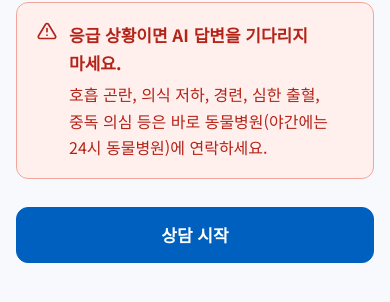
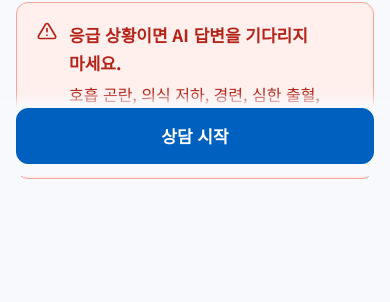
Before and after one commit to wide-bridge/twin-vet-rag, a React (Vite) app in the folder frontend/: page / in a window 390 px wide. Shown: the part 668-970 px from the top of the page. Built offline with nearby package versions, Linux system fonts and the light colour scheme; no server answers.

Commit message:
Start screen: keep the 상담 시작 button pinned at the bottom (it was below the fold on phones)
Co-Authored-By: Claude Opus 5.5 <noreply@anthropic.com>

```diff
--- a/frontend/src/styles.css
+++ b/frontend/src/styles.css
@@ -137,7 +137,13 @@ button.chip:hover { border-color: var(--color-primary); }
 .info-icon { width: 40px; height: 40px; border-radius: 10px; background: var(--color-primary-container); color: var(--color-primary); display: grid; place-items: center; flex: none; }
 .emergency-box { margin-top: 16px; padding: 18px 20px; border: 1px solid #f3a59c; border-radius: var(--radius); background: var(--color-danger-bg); color: var(--color-danger); display: flex; gap: 12px; }
 .emergency-box strong { display: block; font-size: 17px; margin-bottom: 4px; }
-.start-actions { margin-top: 28px; display: flex; flex-direction: column; align-items: stretch; gap: 8px; }
+/* the start button stays on screen while the notices scroll (it was below the fold on phones) */
+.start-actions {
+  margin-top: 28px; display: flex; flex-direction: column; align-items: stretch; gap: 8px;
+  position: sticky; bottom: 0; z-index: 5; margin-left: calc(-1 * var(--gutter)); margin-right: calc(-1 * var(--gutter));
+  padding: 16px var(--gutter) max(12px, env(safe-area-inset-bottom));
+  background: linear-gradient(to bottom, rgba(247, 249, 252, 0) 0, var(--color-background) 16px);
+}
 @media (min-width: 768px) {
   .title { font-size: 32px; text-align: center; }
   .start-head { text-align: center; }
```
